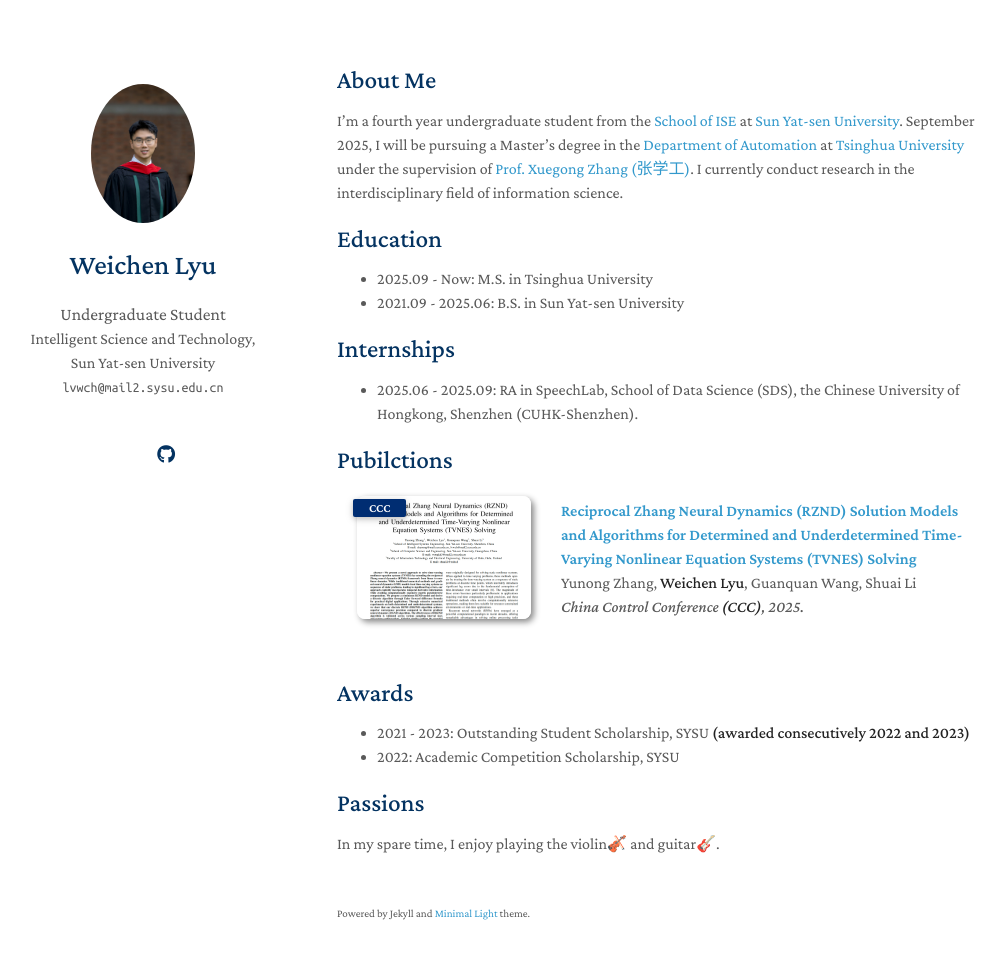
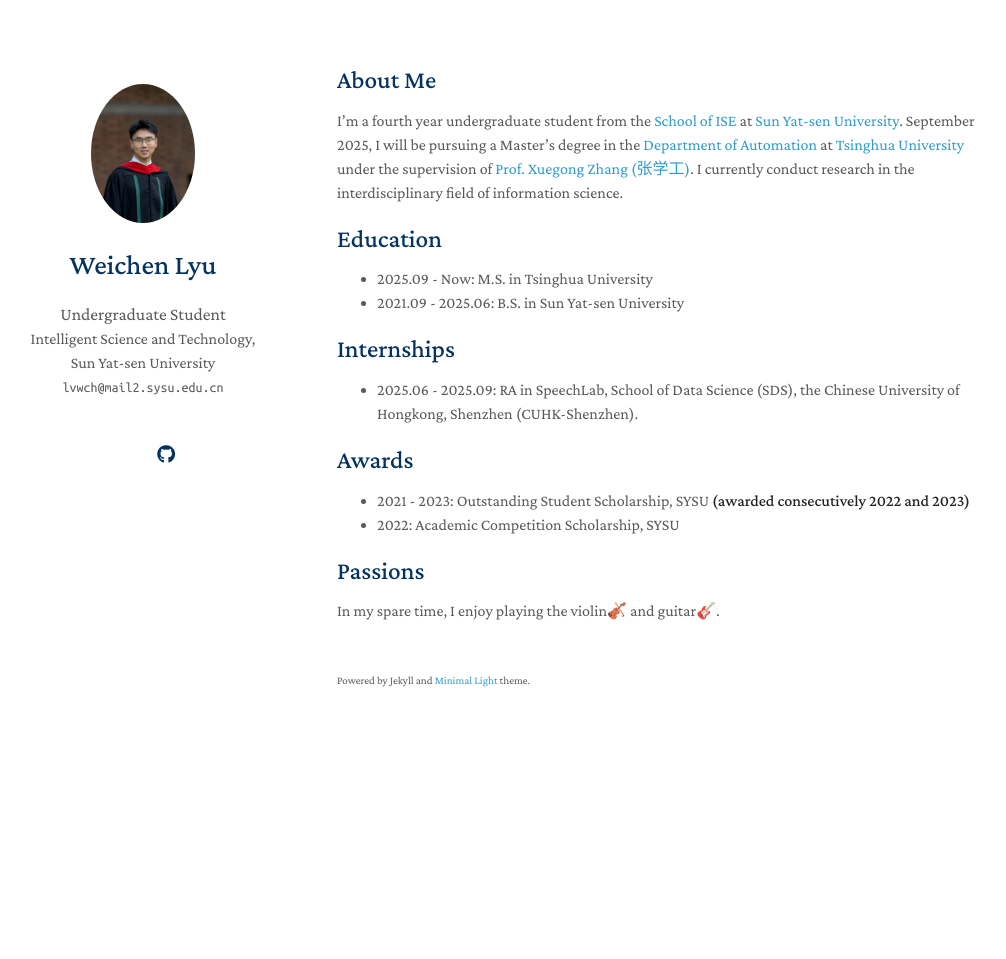
Before and after one commit to Matthew-Lyu/Matthew-Lyu.github.io, a Jekyll site: the page built from index.md, in a window 1280 px wide and 994 px high. Shown: the top 959 px of the window, without its empty margins (133-1139 px from the left). Built offline with Jekyll 4.4.1, drawn with Linux system fonts in a browser that asks for light colours; a style sheet for code colours, icons or effects is not loaded; our own code applies the rules of GitHub Pages for plain Markdown files.

Commit message:
Update index.md

```diff
--- a/index.md
+++ b/index.md
@@ -26,7 +26,7 @@
 
 - **[Feb. 2025]** Our paper on Reciprocal Zhang Neural Dynamics (RZND) solving Time-Varying Nonlinear Equation Systems (TVNES) is accepted for China Control Conference 2025. -->
 
-{% include_relative _includes/mypublications.md %}
+<!-- {% include_relative _includes/mypublications.md %} -->
 
 <!-- {% include_relative _includes/publications.md %} -->
 
```
